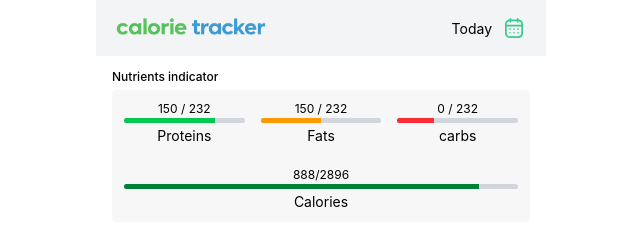
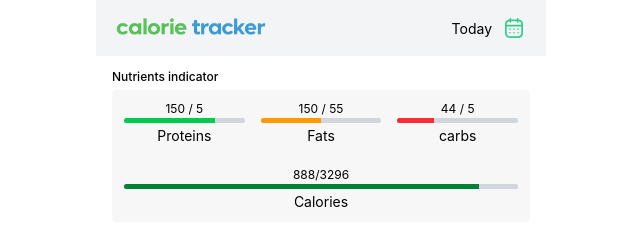
Before and after one commit to digwijay-tech/calorie-tracker, a React (Vite) app: page / in a window 1280 px wide. Shown: the top 234 px of the page, without its empty margins (319-959 px from the left). Built offline with nearby package versions, Linux system fonts and the light colour scheme.

Commit message:
feat: update user data structure; implement calorie calculation hooks; refactor NutrientIndicator component

```diff
--- a/public/data.json
+++ b/public/data.json
@@ -14,14 +14,14 @@
       "height": 175,
       "weight": 72,
       "goal": "muscle gain",
-      "activityLevel": "Active"
+      "activityLevel": "active"
     }
   },
   {
     "username": "jenni",
     "password": "jen@123",
     "userDetails": {
-      "id": 1,
+      "id": 2,
       "name": "jenni thomos",
       "email": "jenni@example.com",
       "phone": "99988776655"
--- /dev/null
+++ b/src/Hooks/UseProtienCalc.ts
@@ -0,0 +1,6 @@
+
+export const UseProtienCalc = (props :number ) => {
+    let protein = 5
+
+    return protein
+};
--- a/src/Hooks/useBMR.ts
+++ /dev/null
@@ -1,46 +0,0 @@
-type props = {
-  age: number;
-  gender: string;
-  height: number;
-  weight: number;
-  goal: string;
-  activityLevel: string;
-};
-export const useBMR = (profile: props|undefined) => {
-  if (!profile) return undefined;
-
-  const HEIGHT = profile.height;
-  const WEIGHT = profile.weight;
-  const AGE = profile.age;
-  const GENDER = profile.gender;
-  const ACTIVITYLEVEL = profile.activityLevel;
-  let basalMetabolicRate;
-  let dailyCalorieNeeded;
-
-  if (GENDER === "male") {
-    basalMetabolicRate = 10 * WEIGHT + 6.25 * HEIGHT - 5 * AGE + 5;
-  } else {
-    basalMetabolicRate = 10 * WEIGHT + 6.25 * HEIGHT - 5 * AGE - 161;
-  }
-
-  const findDailyNeededCalorie = () => {
-    switch (ACTIVITYLEVEL) {
-      case "Sedentary":
-        dailyCalorieNeeded = basalMetabolicRate * 1.2;
-        break;
-      case "Lightly active":
-        dailyCalorieNeeded = basalMetabolicRate * 1.375;
-        break;
-      case "Moderately active":
-        dailyCalorieNeeded = basalMetabolicRate * 1.55;
-        break;
-      case "Active":
-        dailyCalorieNeeded = basalMetabolicRate * 1.725;
-        break;
-      case "Very active":
-        dailyCalorieNeeded = basalMetabolicRate * 1.9;
-    }
-  };
-  findDailyNeededCalorie();
-  return dailyCalorieNeeded;
-};
--- /dev/null
+++ b/src/Hooks/useCalorieCalc.ts
@@ -0,0 +1,64 @@
+type props = {
+  age: number;
+  gender: "male" | "female";
+  height: number;
+  weight: number;
+  goal: "maintain" | "muscle gain" | "weight loss";
+  activityLevel:
+    | "sedentary"
+    | "lightly active"
+    | "moderately active"
+    | "active"
+    | "very active";
+};
+export const useCalorieCalc = (profile: props | undefined) => {
+  if (!profile) return undefined;
+
+  let tdee; // Total Daily Energy Expenditure
+  const HEIGHT = profile.height;
+  const WEIGHT = profile.weight;
+  const AGE = profile.age;
+  const GENDER = profile.gender;
+  const ACTIVITYLEVEL = profile.activityLevel;
+  const Goal = profile.goal;
+  let basalMetabolicRate;
+  let dailyCalorieNeeded;
+
+  if (GENDER === "male") {
+    basalMetabolicRate = 10 * WEIGHT + 6.25 * HEIGHT - 5 * AGE + 5;
+  } else {
+    basalMetabolicRate = 10 * WEIGHT + 6.25 * HEIGHT - 5 * AGE - 161;
+  }
+
+  const findDailyNeededCalorie = () => {
+    switch (ACTIVITYLEVEL) {
+      case "sedentary":
+        tdee = basalMetabolicRate * 1.2;
+        break;
+      case "lightly active":
+        tdee = basalMetabolicRate * 1.375;
+        break;
+      case "moderately active":
+        tdee = basalMetabolicRate * 1.55;
+        break;
+      case "active":
+        tdee = basalMetabolicRate * 1.725;
+        break;
+      case "very active":
+        tdee = basalMetabolicRate * 1.9;
+    }
+
+
+    if (Goal === "maintain") {
+      dailyCalorieNeeded = tdee;
+    }
+    if (Goal === "muscle gain") {
+      dailyCalorieNeeded = tdee + 400;
+    } else {
+      dailyCalorieNeeded = tdee - 400;
+    }
+  };
+  findDailyNeededCalorie();
+
+  return dailyCalorieNeeded;
+};
--- /dev/null
+++ b/src/Hooks/useCarbsCalc.ts
@@ -0,0 +1,9 @@
+
+
+export const useCarbsCalc = () => {
+    let carbs = 5
+    let dailyCarb =44
+    let dailycarbpercentage = 30
+
+ return {carbs,dailyCarb, dailycarbpercentage}
+}
--- /dev/null
+++ b/src/Hooks/useFatCalc.ts
@@ -0,0 +1,6 @@
+
+export const useFatCalc = () => {
+  let fat = 55
+
+  return fat
+}
--- a/src/components/Daily/NutrientIndicator/NutrientIndicator.tsx
+++ b/src/components/Daily/NutrientIndicator/NutrientIndicator.tsx
@@ -1,10 +1,17 @@
-import { useBMR } from "../../../Hooks/useBMR";
+import { useCalorieCalc } from "../../../Hooks/useCalorieCalc";
+import { useCarbsCalc } from "../../../Hooks/useCarbsCalc";
+import { useFatCalc } from "../../../Hooks/useFatCalc";
+import { UseProtienCalc } from "../../../Hooks/UseProtienCalc";
 import { useUser } from "../../../Hooks/useUser";
 
 const NutrientIndicator = () => {
-  const userDetails = useUser();
-  const dailyCalorie = useBMR(userDetails?.profile);
-  console.log(dailyCalorie);
+  const USERDETAILS = useUser();
+  const DAILYCALORIES = useCalorieCalc(USERDETAILS?.profile);
+  console.log(USERDETAILS?.profile);
+
+  const PROTEIN = UseProtienCalc(DAILYCALORIES ?? 0);
+  const FAT = useFatCalc();
+  const CARBS = useCarbsCalc();
   return (
     <div className="mt-3.5 px-4">
       <div className="pb-1.5">
@@ -15,7 +22,7 @@ const NutrientIndicator = () => {
       <div className="flex flex-col gap-5 bg-[#F7F7F7] px-2  py-2.5 rounded text-[12px]">
         <div className="flex  justify-between gap-2">
           <div className="flex flex-col w-full items-center">
-            <div>150 / 232</div>
+            <div>150 / {PROTEIN}</div>
             <div className="w-full px-1">
               <div className="w-full  bg-gray-300 h-1.25 rounded mb-0.5 overflow-hidden">
                 <div
@@ -28,7 +35,7 @@ const NutrientIndicator = () => {
             <span className="text-[14px]">Proteins</span>
           </div>
           <div className="flex flex-col w-full items-center">
-            <div>150 / 232</div>
+            <div>150 / {FAT}</div>
             <div className="w-full px-1">
               <div className="w-full  bg-gray-300 h-1.25 rounded mb-0.5 overflow-hidden">
                 <div
@@ -41,12 +48,12 @@ const NutrientIndicator = () => {
             <span className="text-[14px]">Fats</span>
           </div>
           <div className="flex flex-col w-full items-center">
-            <div>0 / 232</div>
+            <div>{CARBS.dailyCarb} / {CARBS.carbs}</div>
             <div className="w-full px-1">
               <div className="w-full  bg-gray-300 h-1.25 rounded mb-0.5 overflow-hidden">
                 <div
                   className="bg-red-500 h-full"
-                  style={{ width: "30%" }}
+                  style={{ width: `${CARBS.dailycarbpercentage}%` }}
                 ></div>
               </div>
             </div>
@@ -56,7 +63,7 @@ const NutrientIndicator = () => {
         </div>
 
         <div className="flex flex-col w-full items-center">
-          <div>888/{Math.round(dailyCalorie ?? 0)} </div>
+          <div>888/{Math.round(DAILYCALORIES ?? 0)} </div>
           <div className="w-full px-1">
             <div className="w-full  bg-gray-300 h-1.25 rounded mb-0.5 overflow-hidden">
               <div
--- a/src/context/UserContext.tsx
+++ b/src/context/UserContext.tsx
@@ -1,23 +1,28 @@
 import { createContext } from "react";
-type userDetailsType ={
-    id : number
-    name : string
-    email : string
-    phone : string
-}
-type userProfileType ={
-    age : number
-    gender : string
-    height : number
-    weight : number
-    goal : string
-    activityLevel : string
-}
-type userDataType ={
-    username : string
-    password : string
-    userDetails : userDetailsType
-    profile : userProfileType
-}
+type userDetailsType = {
+  id: number;
+  name: string;
+  email: string;
+  phone: string;
+};
+type userProfileType = {
+  age: number;
+  gender: "male" | "female";
+  height: number;
+  weight: number;
+  goal: "maintain" | "muscle gain" | "weight loss";
+  activityLevel:
+    | "sedentary"
+    | "lightly active"
+    | "moderately active"
+    | "active"
+    | "very active";
+};
+type userDataType = {
+  username: string;
+  password: string;
+  userDetails: userDetailsType;
+  profile: userProfileType;
+};
 
-export const UserContext = createContext<userDataType|undefined>(undefined)
+export const UserContext = createContext<userDataType | undefined>(undefined);
```
